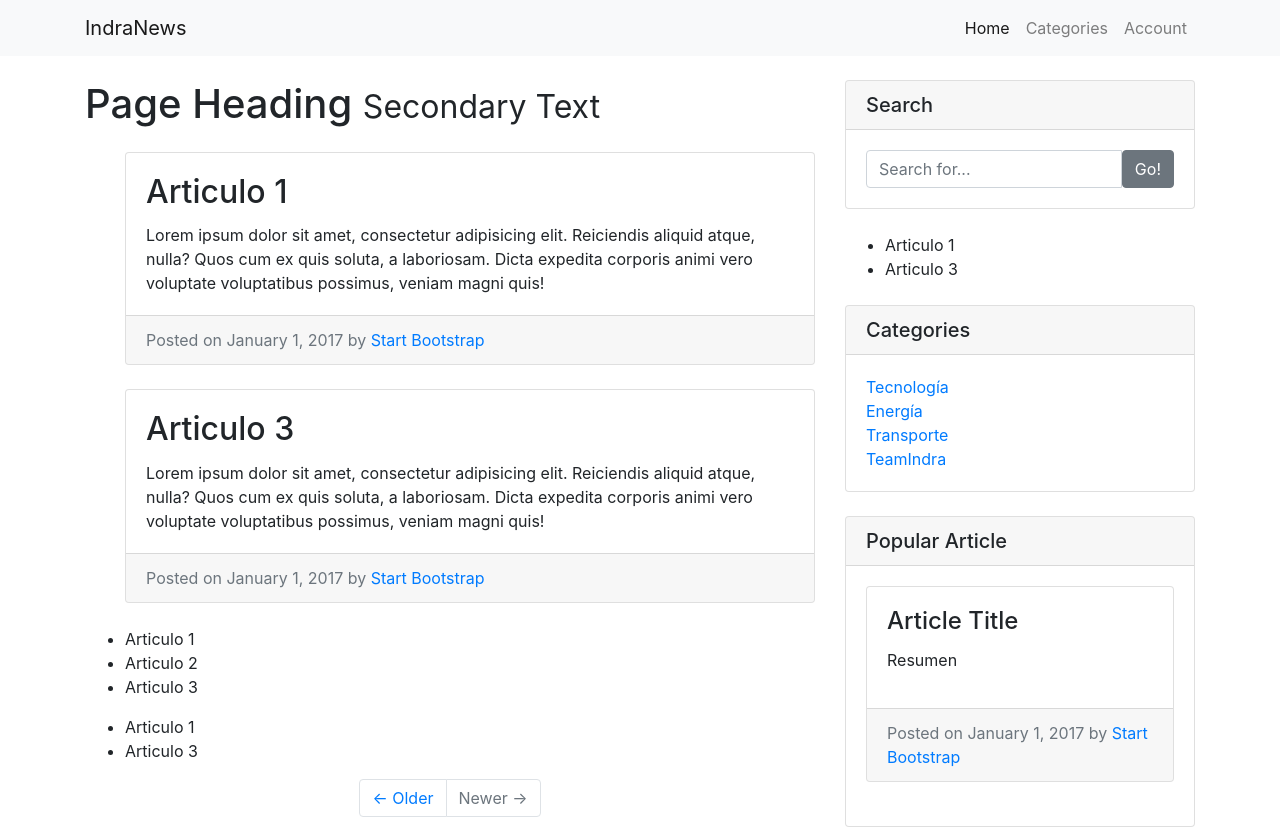
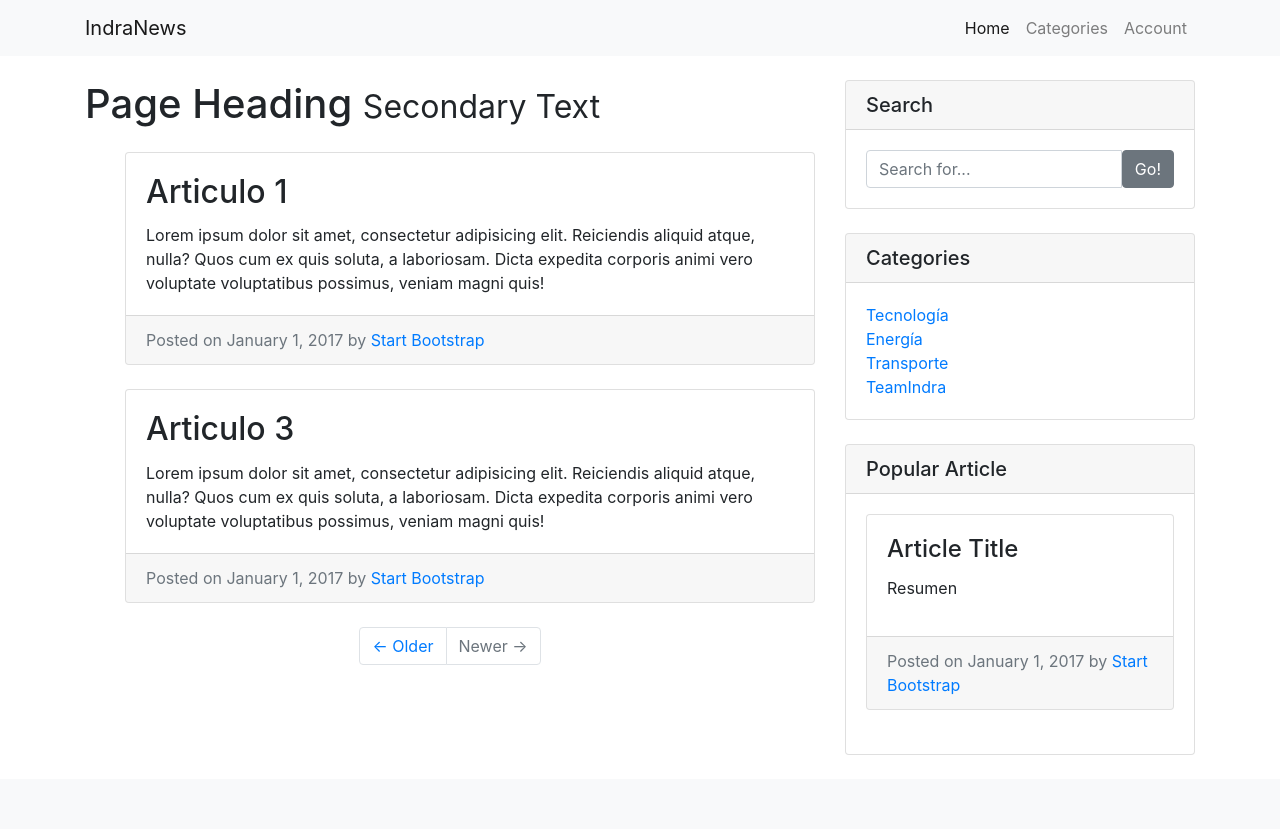
Before and after one commit to LilianaRestrepoTorres/IndraNews, an Angular app: page / in a window 1280 px wide. Shown: the top 829 px of the page. Built offline with nearby package versions, Linux system fonts and the light colour scheme.

Commit message:
Se eliminan listas de prueba de articulos

```diff
--- a/src/app/articulos/articulos.component.html
+++ b/src/app/articulos/articulos.component.html
@@ -24,16 +24,6 @@
                 <a href="#">Start Bootstrap</a>
                 </div>
             </div>
-            </ng-container>
-        </ul>
-
-        <ul>
-            <li *ngFor="let articulo of articulos">{{articulo.titulo}}</li>
-        </ul>
-
-        <ul>
-            <ng-container *ngFor="let articulo of articulos">
-                <li *ngIf="articulo.active">{{articulo.titulo}}</li>
             </ng-container>
         </ul>
 
@@ -64,12 +54,6 @@
             </div>
             </div>
         </div>
-
-        <ul>
-                <ng-container *ngFor="let articulo of articulos">
-                    <li *ngIf="articulo.active">{{articulo.titulo}}</li>
-                </ng-container>
-            </ul>
 
         <!-- Categories Widget -->
         <div class="card my-4">
--- a/src/app/crudArticulo/crudArticulo.component.html
+++ b/src/app/crudArticulo/crudArticulo.component.html
@@ -0,0 +1 @@
+<h1>Crud de Artículo</h1>
```
